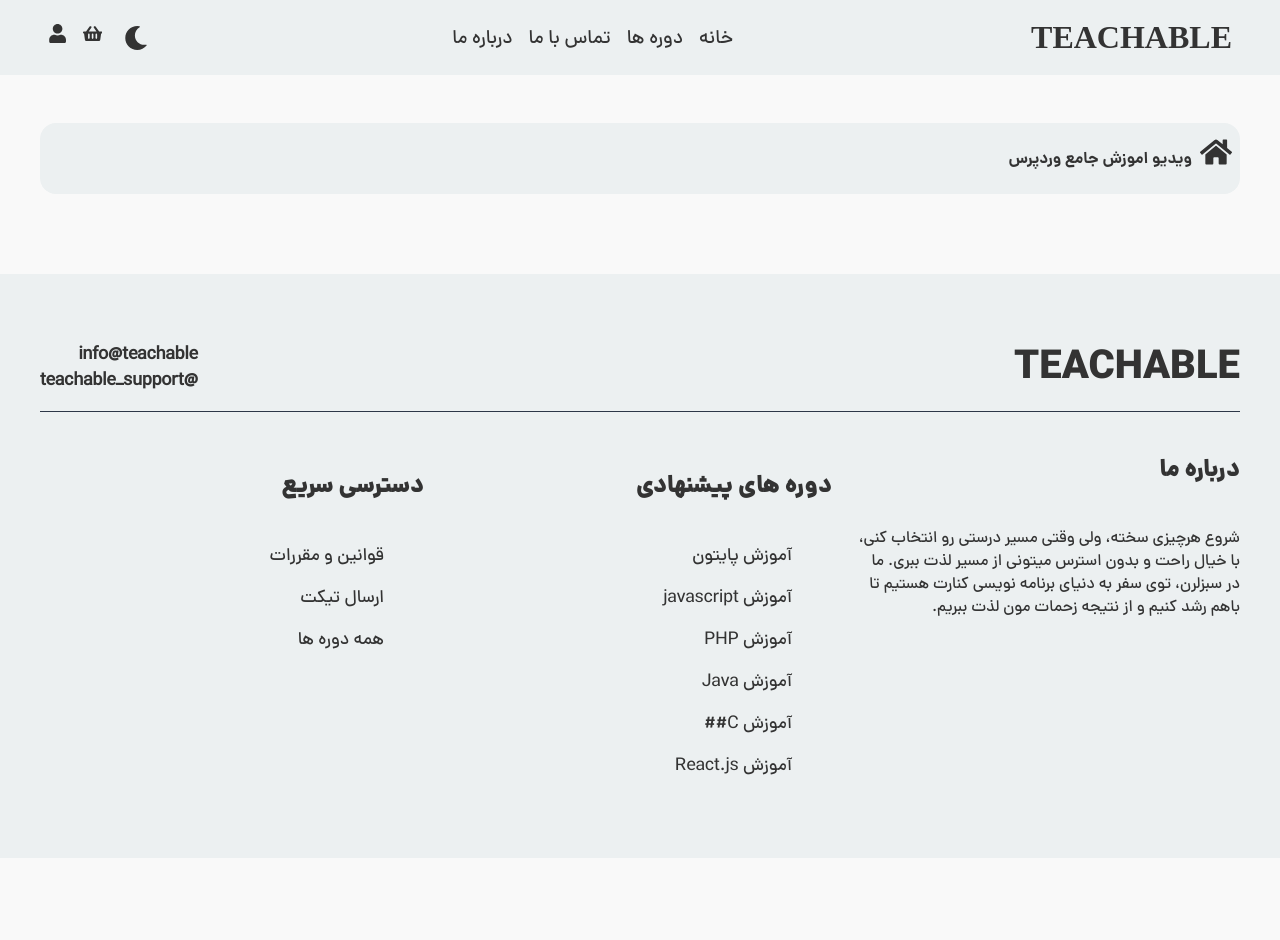
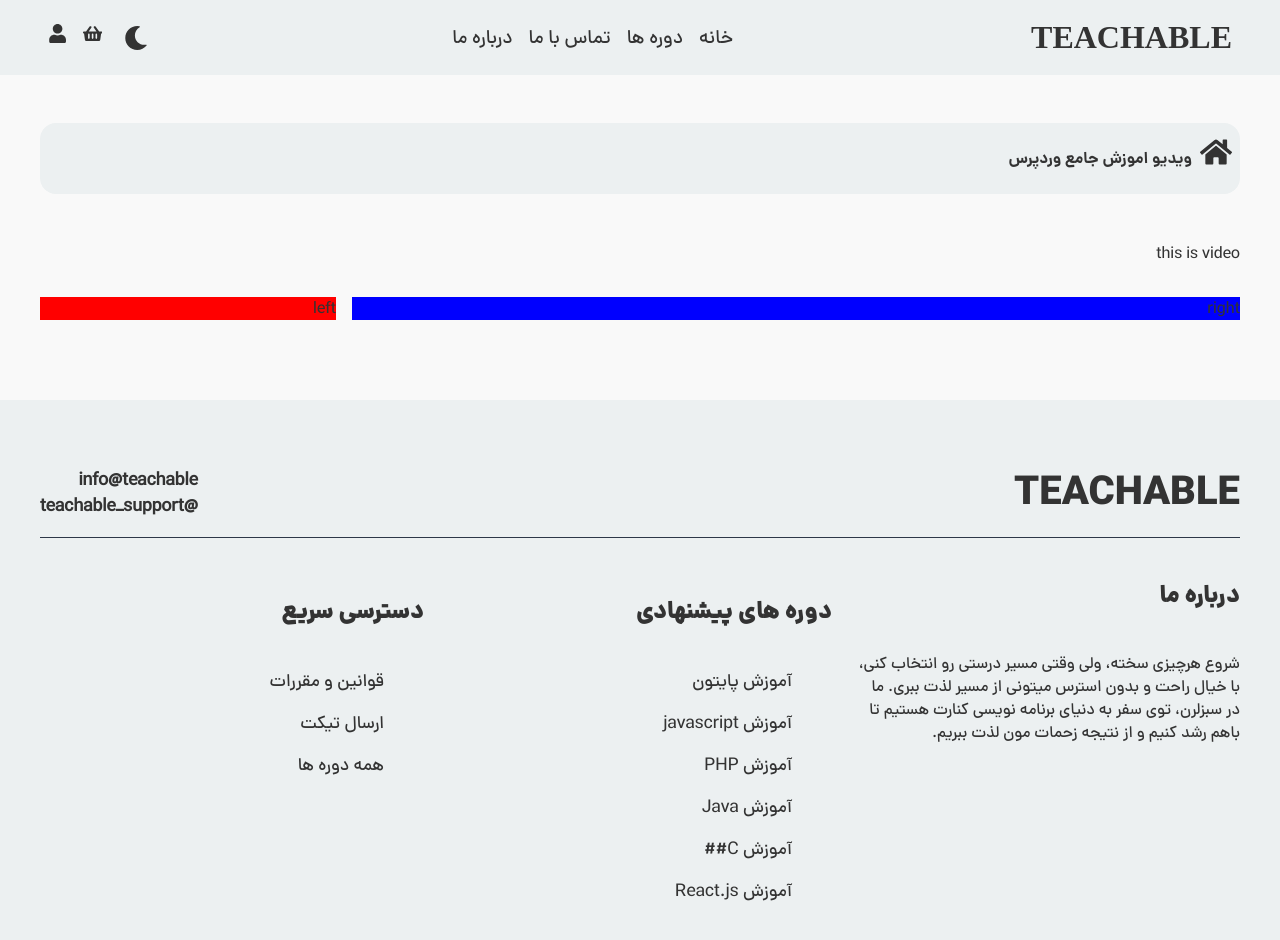
Before and after one commit to mohammadmehdidalvandii/teachable-frontend, a Next.js app: page /Lesson/1 in a window 1280 px wide. Shown: the top 940 px of the page. Before the commit the page ends 858 px from the top, so only its background shows below. Built offline with nearby package versions, Linux system fonts and the light colour scheme.

Commit message:
created grid system DetailsLesson

```diff
--- a/src/app/Lesson/[id]/page.js
+++ b/src/app/Lesson/[id]/page.js
@@ -1,6 +1,7 @@
 import Breadcrumb from '@/components/modules/Breadcrumb/Breadcrumb'
 import Footer from '@/components/modules/Footer/Footer'
 import Navbar from '@/components/modules/Navbar/Navbar'
+import DetailsLesson from '@/components/template/lesson/DetailsLesson/DetailsLesson'
 import React from 'react'
 
 function page() {
@@ -8,6 +9,7 @@
     <>
     <Navbar/>
     <Breadcrumb title='ویدیو اموزش جامع وردپرس'/>
+    <DetailsLesson/>
     <Footer/>
     </>
   )
--- /dev/null
+++ b/src/components/template/lesson/DetailsLesson/DetailsLesson.js
@@ -0,0 +1,20 @@
+import React from 'react'
+import style from './DetailsLesson.module.css';
+
+function DetailsLesson() {
+  return (
+    <section className={style.detailsLesson}>
+        <div className="container">
+            <div className={style.detailsLesson_wrapper}>
+                <div>this is video</div>
+                <div className={style.detailsLesson_down}>
+                    <div className={style.detailsLesson_right}>right</div>
+                    <div className={style.detailsLesson_left}>left</div>
+                </div>
+            </div>
+        </div>
+    </section>
+  )
+}
+
+export default DetailsLesson
--- /dev/null
+++ b/src/components/template/lesson/DetailsLesson/DetailsLesson.module.css
@@ -0,0 +1,35 @@
+.detailsLesson{
+    margin-bottom: 2rem;
+}
+.detailsLesson_wrapper{
+    display: block;
+    width: 100%;
+}
+.detailsLesson_down{
+    display: flex;
+    width: 100%;
+    gap: 1rem;
+    margin-top: 2rem;
+}
+.detailsLesson_right{
+    flex-basis: 75%;
+    background-color: blue;
+}
+.detailsLesson_left{
+    flex-basis: 25%;
+    background-color: red;
+}
+
+
+
+@media (max-width : 992px) {
+    .detailsLesson_down{
+        flex-direction: column;
+    }
+}
+@media (max-width : 768px) {
+}
+@media (max-width : 576px) {
+}
+@media (max-width : 390px){
+}
```
